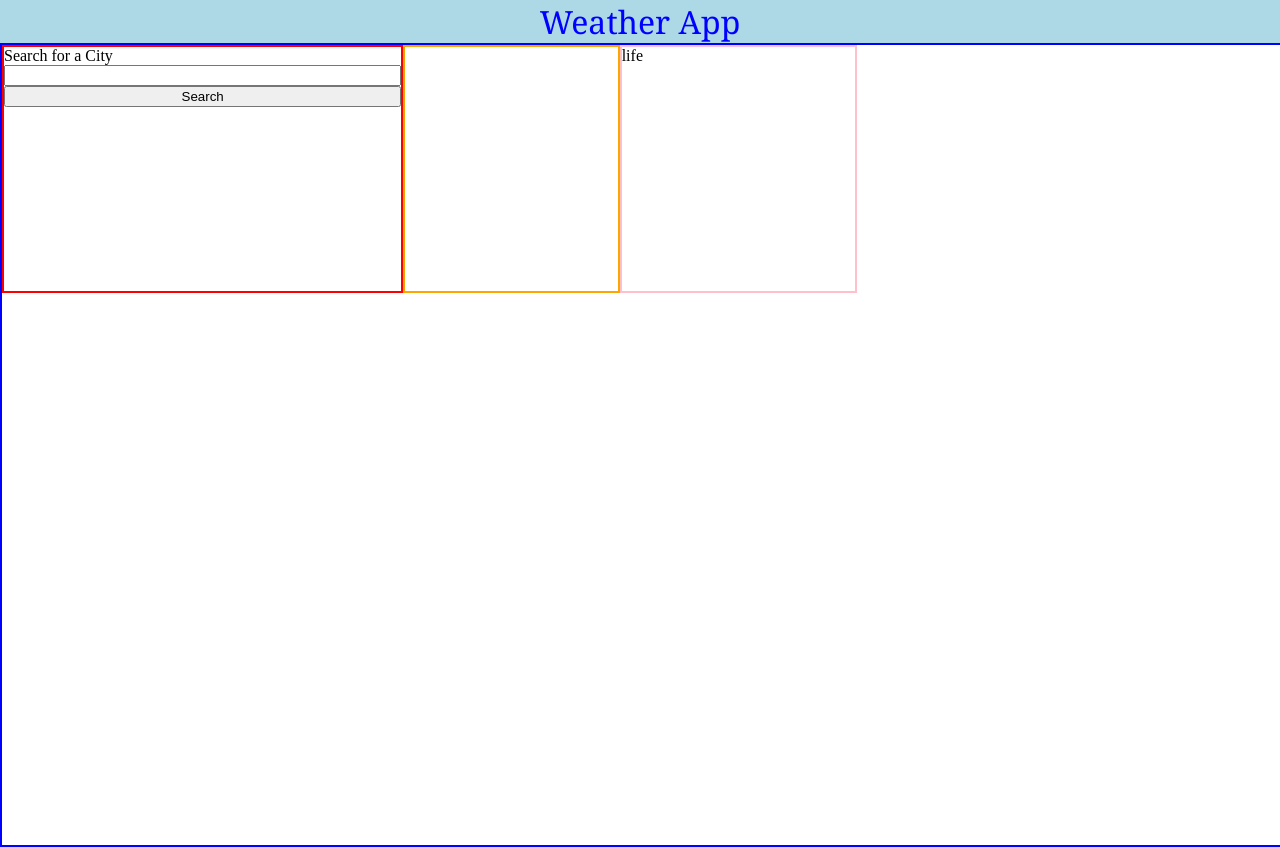
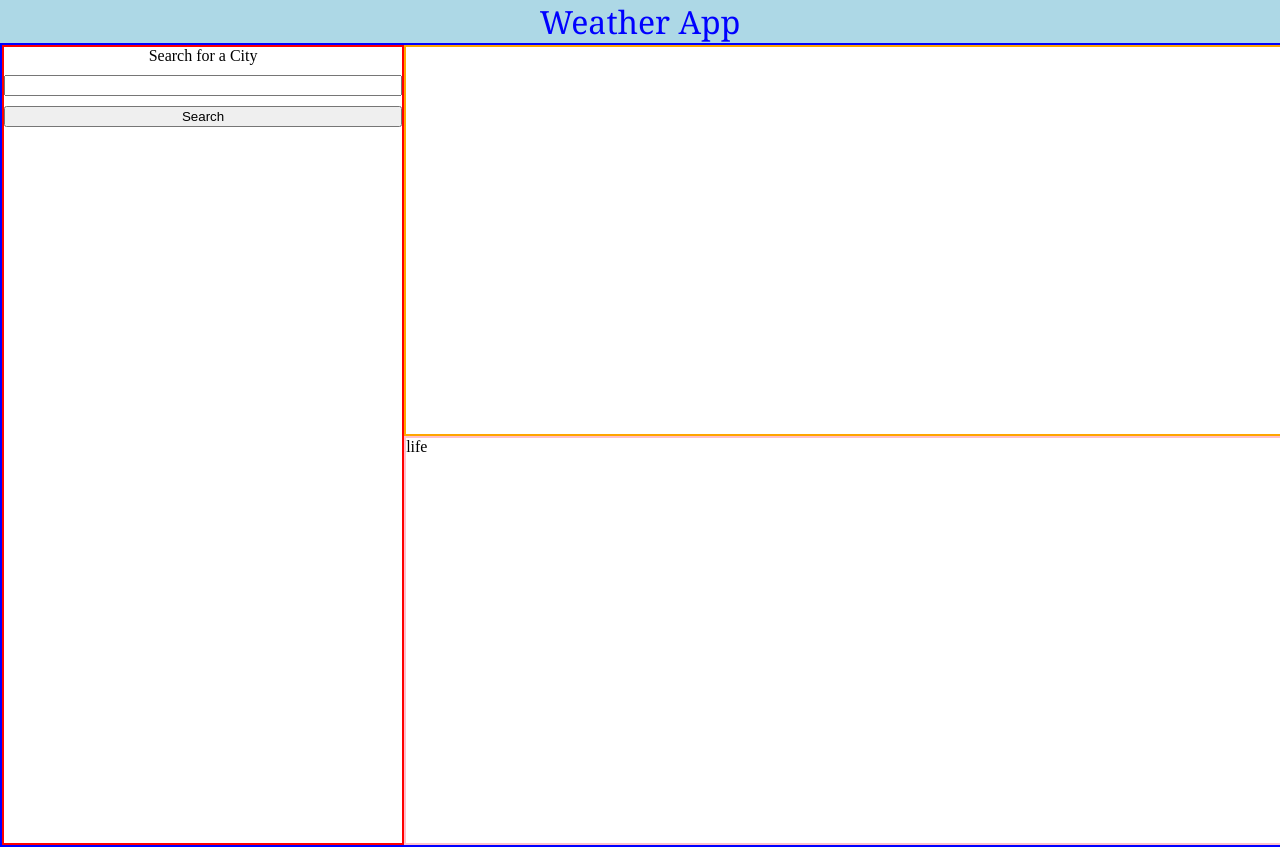
Before and after one commit to ahmadmujeeb33/WetherDashboard, a plain HTML site: page index.html in a window 1280 px wide. Drawn offline with nearby package versions, Linux system fonts and the light colour scheme.

```diff
--- a/style.css
+++ b/style.css
@@ -27,18 +27,24 @@ body{
 }
 
 .search{
-    grid-template-areas: SearchCity;
+    grid-area: SearchCity;
     display: flex;
     flex-direction: column;
     border: 2px solid red;
+    gap: 10px;
+}
+
+.search span{
+    display: flex;
+    justify-content: center;
 }
 
 .CurrentWether{
-    grid-template-areas: TodayWether;
+    grid-area: TodayWether;
     border: 2px solid orange;
 }
 
 .FutureWether{
-    grid-template-areas: FutureWether;
+    grid-area: FutureWether;
     border: 2px solid pink;
 }
```
